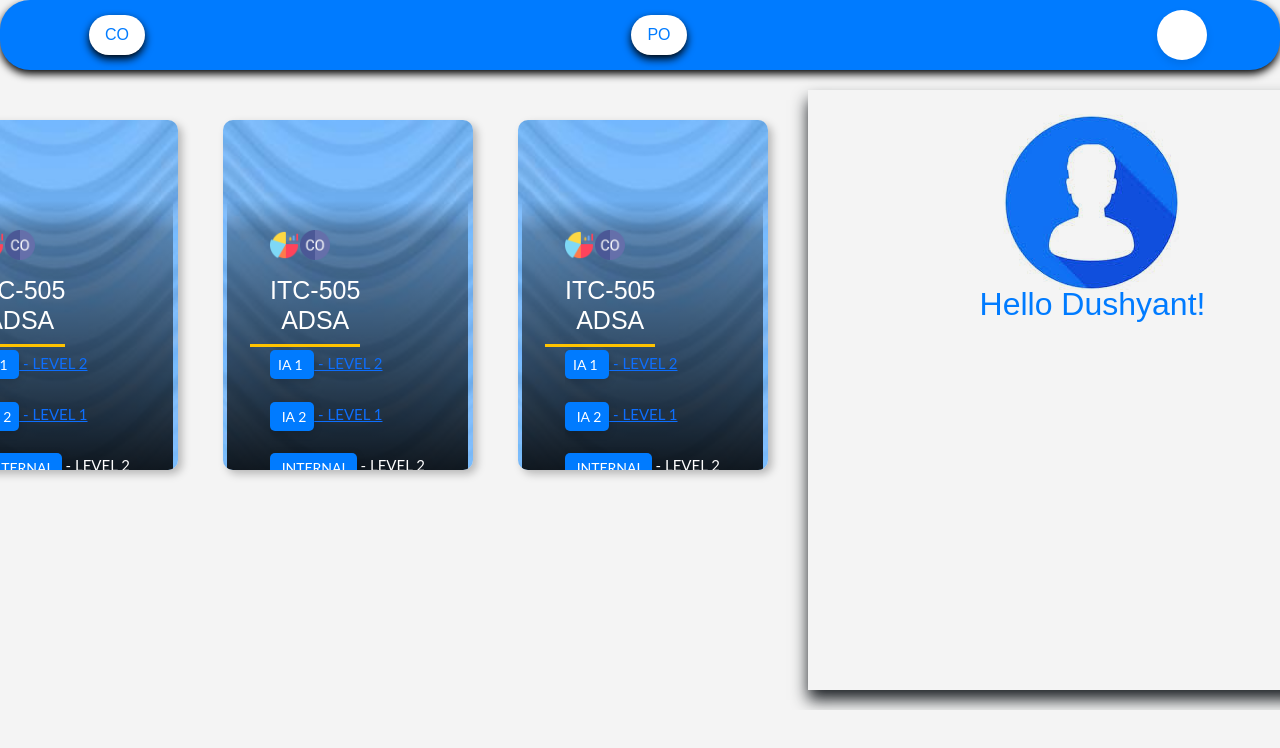
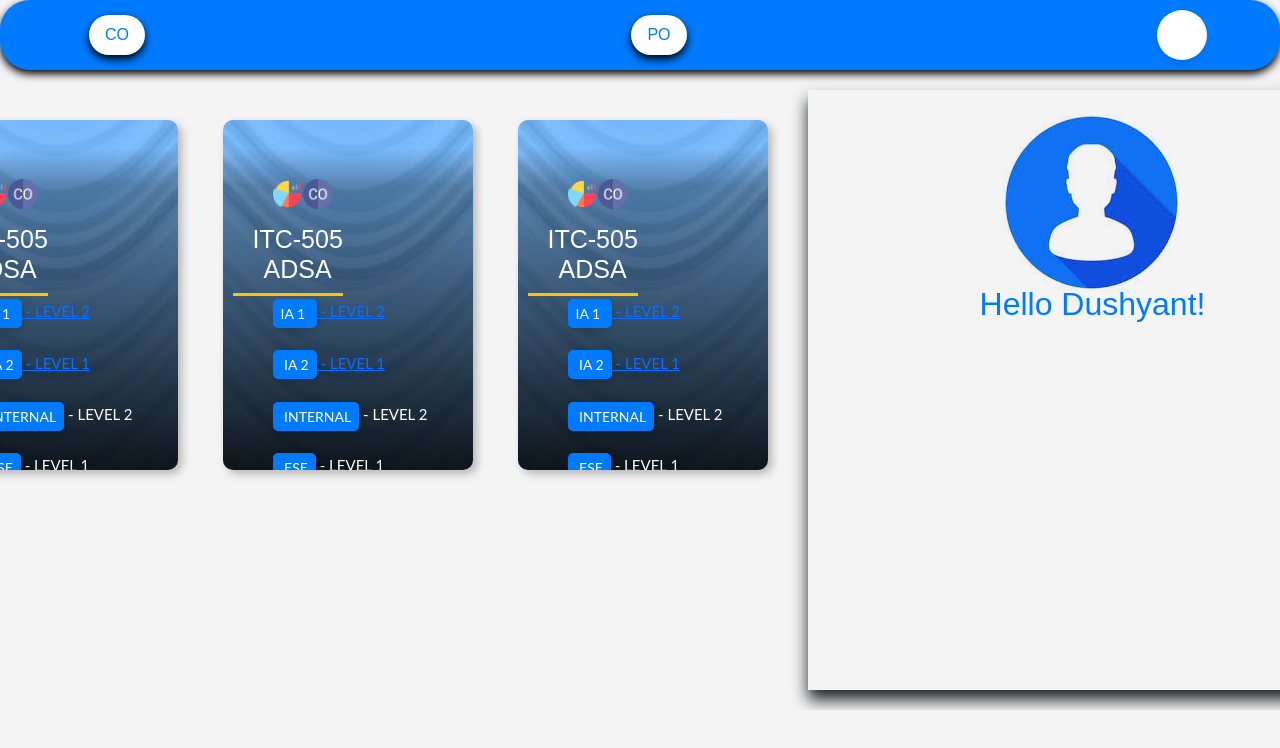
Before and after one commit to ShaikhMasud/Academix, a React (Create React App) app in the folder cleint/: page /facultydashboard in a window 1280 px wide. Shown: the top 748 px of the page. Built offline with nearby package versions, Linux system fonts and the light colour scheme.

Commit message:
faculty db ui prblm resolved

```diff
--- a/cleint/src/HOD/db faculty/db_faculty.css
+++ b/cleint/src/HOD/db faculty/db_faculty.css
@@ -237,8 +237,8 @@ body {
   flex-direction: column;
   justify-content: space-between;
   align-self: flex-end;
-  height: 80%;
-  padding: 12% 2.7rem 1.875rem;
+  height: 93%;
+  padding: 12% 50px;
   background: linear-gradient(180deg,
       hsla(0, 0%, 0%, 0) 0%,
       hsla(0, 0%, 0%, 0.3) 10%,
@@ -248,6 +248,7 @@ body {
 
 
 .skill-card__title {
+  right: 20px;
   position: relative;
   width: fit-content;
   width: -moz-fit-content;
@@ -285,7 +286,7 @@ body {
 
 @media (any-hover: hover) and (any-pointer: fine) {
   .skill-card__content {
-    transform: translateY(82px);
+    transform: translateY(100px);
     transition: transform 300ms ease-out;
     transition-delay: 300ms;
   }
@@ -319,7 +320,7 @@ body {
   .skill-card:focus-within .skill-card__content {
     transform: translateY(0);
     transition: transform 300ms ease-in;
-    height: 300px;
+    height: 400px;
   }
 
   .skill-card:focus-within .skill-card__content {
--- a/cleint/src/Teachers/db faculty/db_faculty.css
+++ b/cleint/src/Teachers/db faculty/db_faculty.css
@@ -237,8 +237,8 @@ body {
   flex-direction: column;
   justify-content: space-between;
   align-self: flex-end;
-  height: 80%;
-  padding: 12% 2.7rem 1.875rem;
+  height: 93%;
+  padding: 12% 50px;
   background: linear-gradient(180deg,
       hsla(0, 0%, 0%, 0) 0%,
       hsla(0, 0%, 0%, 0.3) 10%,
@@ -285,7 +285,7 @@ body {
 
 @media (any-hover: hover) and (any-pointer: fine) {
   .skill-card__content {
-    transform: translateY(82px);
+    transform: translateY(100px);
     transition: transform 300ms ease-out;
     transition-delay: 300ms;
   }
@@ -319,7 +319,7 @@ body {
   .skill-card:focus-within .skill-card__content {
     transform: translateY(0);
     transition: transform 300ms ease-in;
-    height: 300px;
+    height: 400px;
   }
 
   .skill-card:focus-within .skill-card__content {
--- a/cleint/src/principal/1.stream principal/stream.js
+++ b/cleint/src/principal/1.stream principal/stream.js
@@ -1,6 +1,8 @@
 import React, { useState, useEffect, useRef } from 'react';
 import './stream.css'; // Ensure this is the path to your CSS file
 import { Link } from 'react-router-dom';
+
+
 
 const StreamPage = () => {
   const [isMenuVisible, setMenuVisible] = useState(false);
--- a/cleint/src/principal/db faculty/db_faculty.css
+++ b/cleint/src/principal/db faculty/db_faculty.css
@@ -237,8 +237,8 @@ body {
   flex-direction: column;
   justify-content: space-between;
   align-self: flex-end;
-  height: 80%;
-  padding: 12% 2.7rem 1.875rem;
+  height: 93%;
+  padding: 12% 50px;
   background: linear-gradient(180deg,
       hsla(0, 0%, 0%, 0) 0%,
       hsla(0, 0%, 0%, 0.3) 10%,
@@ -285,7 +285,7 @@ body {
 
 @media (any-hover: hover) and (any-pointer: fine) {
   .skill-card__content {
-    transform: translateY(82px);
+    transform: translateY(100px);
     transition: transform 300ms ease-out;
     transition-delay: 300ms;
   }
@@ -319,7 +319,7 @@ body {
   .skill-card:focus-within .skill-card__content {
     transform: translateY(0);
     transition: transform 300ms ease-in;
-    height: 300px;
+    height: 400px;
   }
 
   .skill-card:focus-within .skill-card__content {
```
